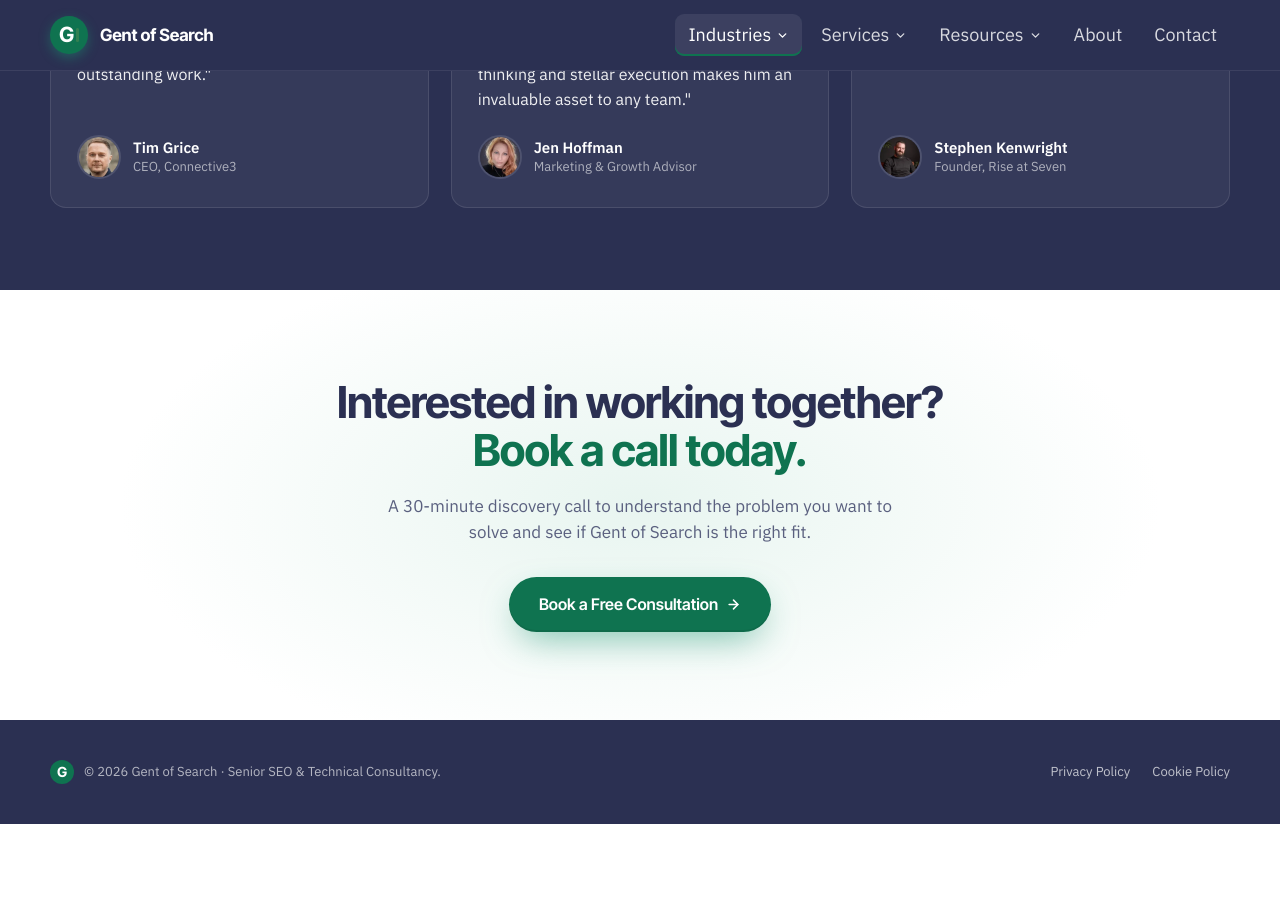
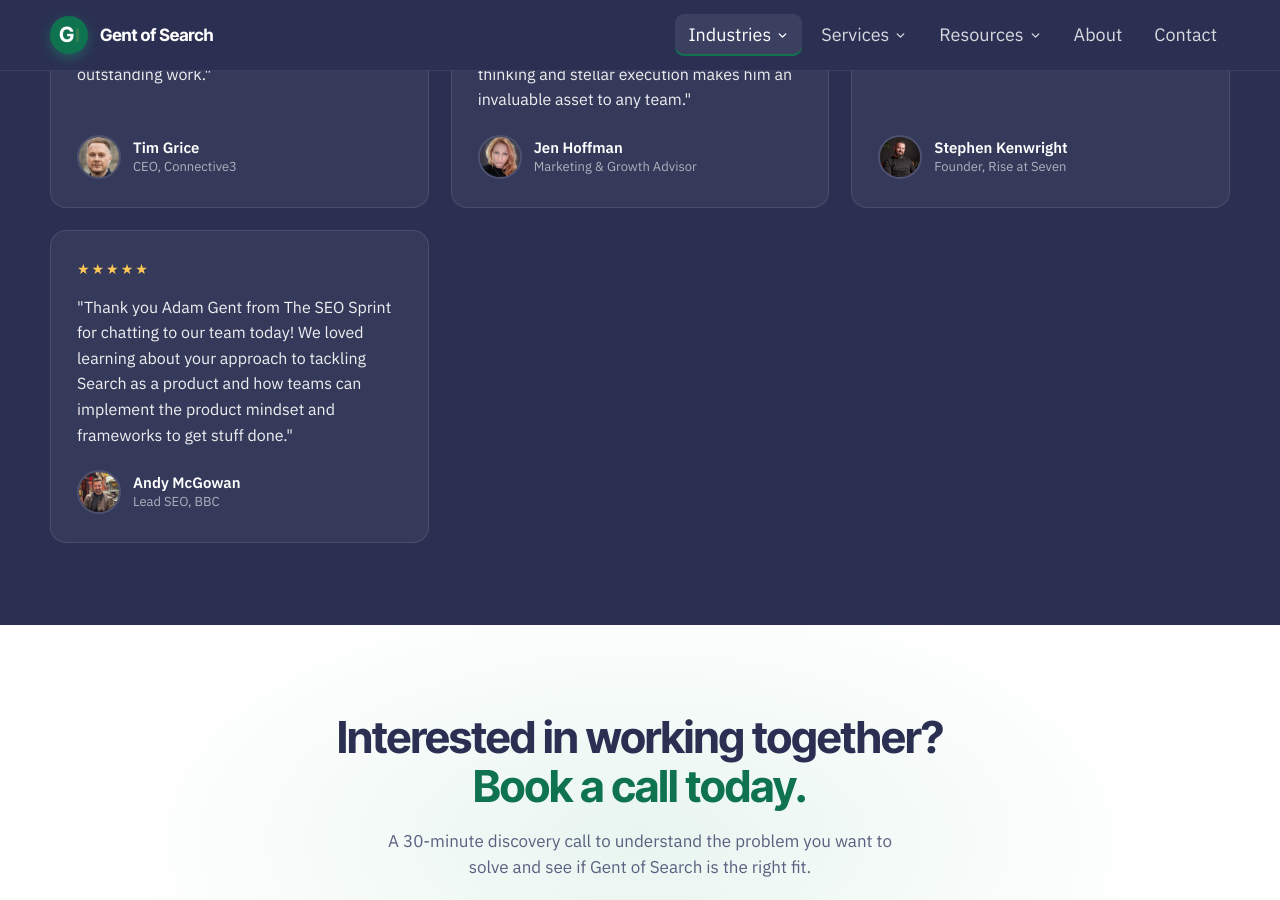
Before and after one commit to Gent-of-Search/gentofsearch.com, a Jekyll site: the page built from industry/enterprise.html, in a window 1280 px wide and 900 px high, scrolled down 6665 px. Built offline with Jekyll 4.4.1, drawn with Linux system fonts in a browser that asks for light colours; before the commit the page ends 7489 px from its top, so only the background shows below that.

Commit message:
Enterprise: add Andy McGowan (BBC Lead SEO) testimonial with avatar

```diff
--- a/industry/enterprise.html
+++ b/industry/enterprise.html
@@ -287,6 +287,14 @@ industry: enterprise
             <div style="line-height:1.35;"><div style="color:#FFFFFF; font-weight:600; font-size:15px;">Stephen Kenwright</div><div style="color:rgba(255,255,255,0.6); font-size:13px;">Founder, Rise at Seven</div></div>
           </div>
         </div>
+        <div style="background:rgba(255,255,255,0.05); border:1px solid rgba(255,255,255,0.10); border-radius:16px; padding:28px 26px; display:flex; flex-direction:column;">
+          <span style="color:#FFC857; letter-spacing:2px; font-size:14px; margin-bottom:14px;">★★★★★</span>
+          <p style="font-size:16px; line-height:1.6; color:rgba(255,255,255,0.92); margin:0 0 22px; flex:1;">"Thank you Adam Gent from The SEO Sprint for chatting to our team today! We loved learning about your approach to tackling Search as a product and how teams can implement the product mindset and frameworks to get stuff done."</p>
+          <div style="display:flex; align-items:center; gap:12px;">
+            <img src="{{ '/testimonial-avatars/andy-mcgowan.webp' | relative_url }}" alt="Andy McGowan" style="width:44px; height:44px; border-radius:50%; object-fit:cover; flex-shrink:0; border:2px solid rgba(255,255,255,0.12);">
+            <div style="line-height:1.35;"><div style="color:#FFFFFF; font-weight:600; font-size:15px;">Andy McGowan</div><div style="color:rgba(255,255,255,0.6); font-size:13px;">Lead SEO, BBC</div></div>
+          </div>
+        </div>
       </div>
     </div>
   </section>
```
Also changed, not shown: testimonial-avatars/andy-mcgowan.webp (added).
